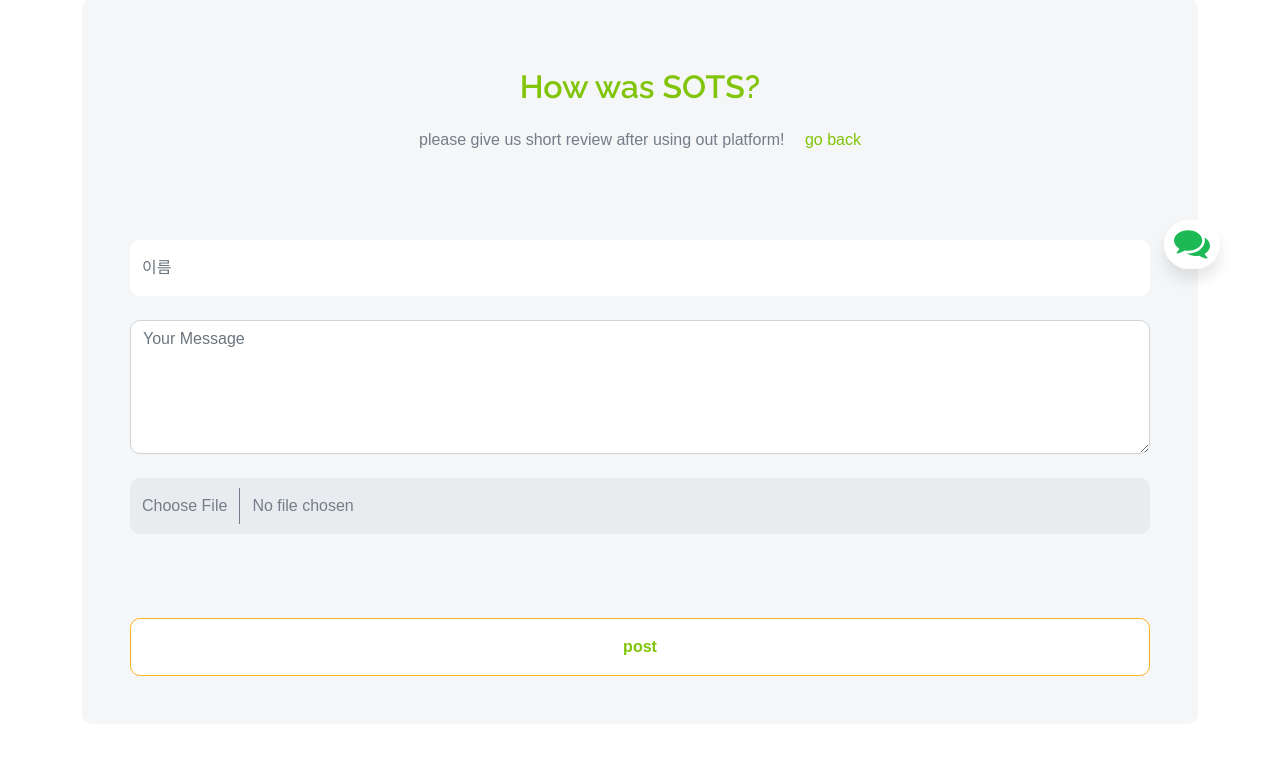
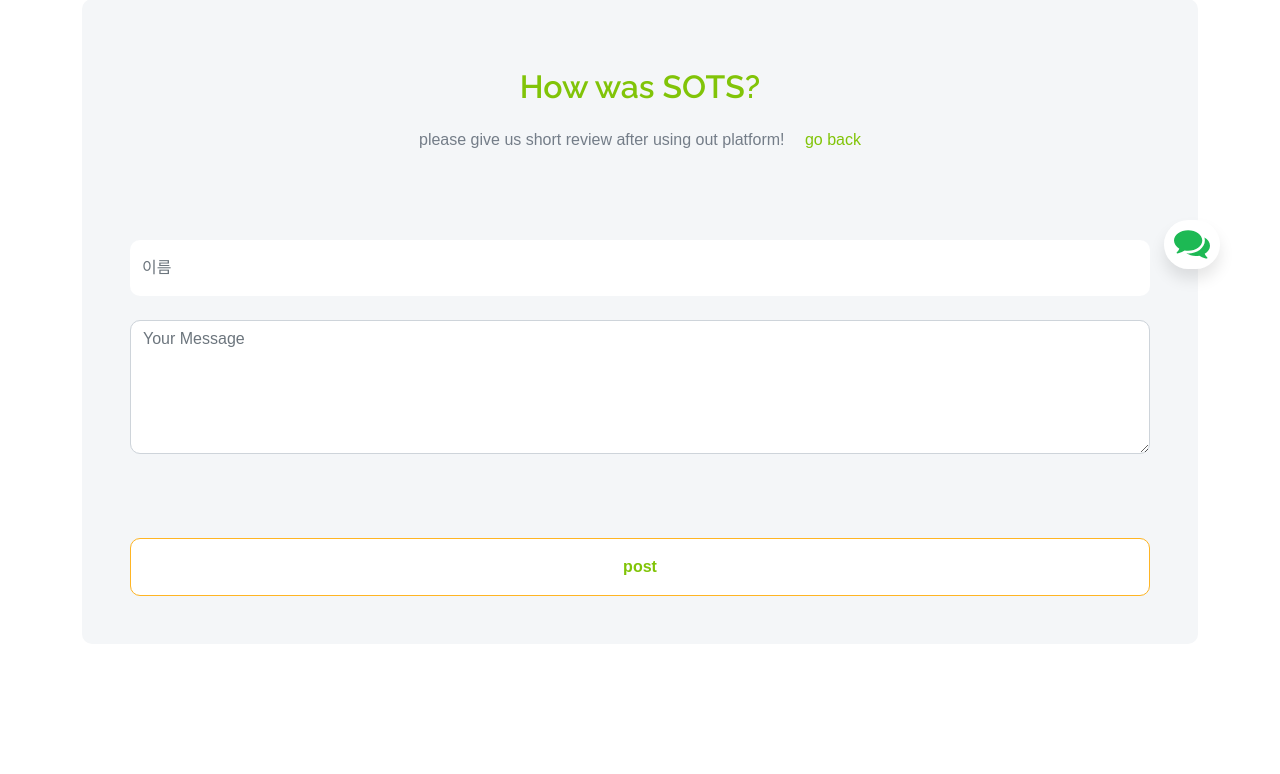
Before and after one commit to Hamseungjin/WEB_PROJECT, a Flask app: page /review_edit/1 in a window 1280 px wide. Shown: the part 471-1245 px from the top of the page. Run offline with Flask 3, Linux system fonts and the light colour scheme; some libraries are stand-ins or nearby versions.

Commit message:
Delete input='file'

```diff
--- a/templates/review_edit.html
+++ b/templates/review_edit.html
@@ -31,7 +31,6 @@
                         <input type="hidden" value="{{data._id}}" name="id">
                         <input type="text" value="{{data.writer_name}}" class="w-100 form-control border-0 py-3 mb-4" placeholder="이름" name="writer_name_edit" required>
                         <textarea class="w-100 form-control _idborder-0 mb-4" rows="5" cols="10" placeholder="Your Message" name="content_edit" required>{{data.content}}</textarea>
-                        <input type="file" class="w-100 form-control border-0 py-3 mb-4" name="review_image" accept=".jpg,.jpeg,.png,.gif" required>
                         <div style="padding: 30px"></div>
                         <button class="w-100 btn form-control border-secondary py-3 bg-white text-primary " type="submit">post</button>
                     </form>
```
